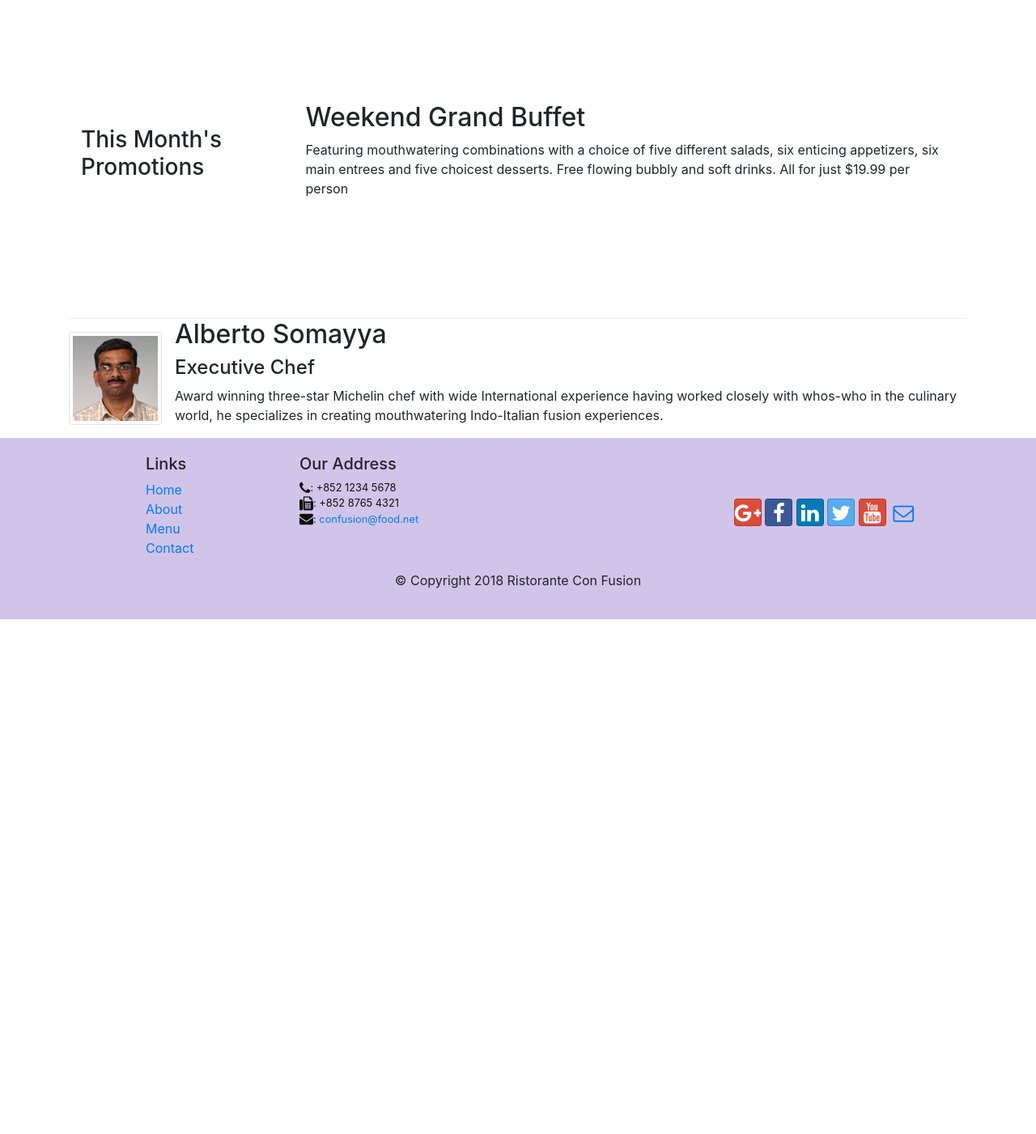
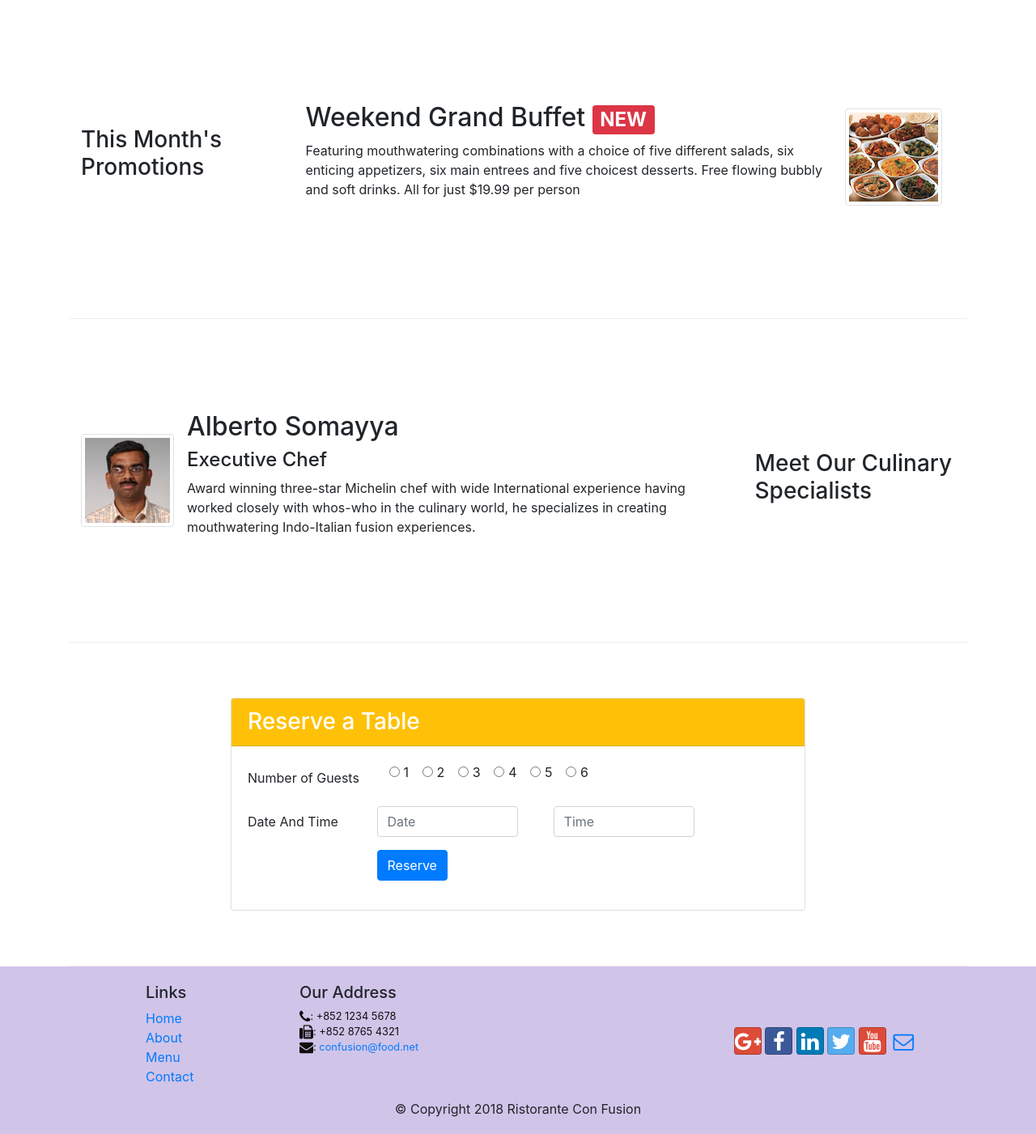
Before and after one commit to arpitsodani15/Bootstrap4, a website: page index.html in a window 1280 px wide. Shown: the part 740-2141 px from the top of the page at 81% size. Before the commit the page ends 1505 px from the top, so only its background shows below. Drawn offline with nearby package versions, Linux system fonts and the light colour scheme.

Commit message:
Assignment-2

```diff
--- a/index.html
+++ b/index.html
@@ -53,10 +53,13 @@
                     <h1>Ristorante con Fusion</h1>
                     <p>We take inspiration from the World's best cuisines, and create a unique fusion experience. Our lipsmacking creations will tickle your culinary senses!</p>
                 </div>
-                <div class="col-12 col-sm">
-                    <div class="col-12 col-sm align-self-center">
+                <div class="col-12 col-sm-3 row">
+                    <div class="col-12 col-sm-6 align-self-center">
                         <img src="img/logo.png" class="img-fluid">
                     </div>
+                </div>
+                <div class="col-12 col-sm-3 align-self-center btn btn-warning">
+                    <a href="#reserve_table" class="text-dark font-weight-bold">Reserve Table</a>
                 </div>
             </div>
         </div>
@@ -64,34 +67,52 @@
 
     <div class="container">
         <div class="row row-content align-items-center">
+            <div  class="col-12 col-sm-4 col-md-3 order-sm-last">
+                <h3>Our Lip Smacking Culinary Creations</h3>
+            </div>
+            <div class="col col-sm col-md order-sm-first">
                 <div class="media">
-                <img class="d-flex mr-3 img-thumbnail align-self-center"
-                        src="img/uthappizza.png" alt="Uthappizza">
+                    <img class="d-flex mr-3 img-thumbnail align-self-center "src="img/uthappizza.png" alt="Uthappizza">
                     <div class="media-body">
-                    <h2 class="mt-0">Uthappizza <span class="badge badge-danger">HOT</span> <span class="badge badge-pill badge-secondary">$4.99</span></h2>
+                        <h2 class="mt-0">Uthappizza
+                            <span class="badge badge-danger">HOT</span>
+                            <span class="badge badge-pill badge-secondary">$4.99</span>
+                        </h2>
                         <p class="d-none d-sm-block">A unique combination of Indian Uthappam (pancake) and
                             Italian pizza, topped with Cerignola olives, ripe vine
                             cherry tomatoes, Vidalia onion, Guntur chillies and
                             Buffalo Paneer.</p>
                     </div>
                 </div>
-
+            </div>
         </div>
 
 
         <div class="row row-content align-items-center">
-            <div  class="col-12 col-sm-4 col-md-3">
+
+            <div  class="col-12 col-sm-4 col-md-3 order-sm-first">
                 <h3>This Month's Promotions</h3>
             </div>
-            <div class="col col-sm col-md">
-                <h2>Weekend Grand Buffet</h2>
-                <p>Featuring mouthwatering combinations with a choice of five different salads, six enticing appetizers, six main entrees and five choicest desserts. Free flowing bubbly and soft drinks. All for just $19.99 per person </p>
+            <div class="col-12 col-sm col-md order-sm-last">
+                <div class="media">
+                    <div class="media-body">
+                        <h2 class="mt-0">Weekend Grand Buffet
+                            <span class="badge badge-danger rounded-corners">NEW</span>
+                        </h2>
+                        <p class="d-none d-sm-block">Featuring mouthwatering combinations with a choice of five different salads, six enticing appetizers, six main entrees and five choicest desserts. Free flowing bubbly and soft drinks. All for just $19.99 per person </p>
+                    </div>
+                    <img class="d-flex mr-3 img-thumbnail align-self-center" src="img/buffet.png" alt="Weekend Grand Buffet">
+                </div>
             </div>
         </div>
 
+        <div class="row row-content align-items-center">
+            <div  class="col-12 col-sm-4 col-md-3 order-sm-last">
+                <h3>Meet Our Culinary Specialists</h3>
+            </div>
+            <div class="col col-sm col-md order-sm-first">
                 <div class="media">
-            <img class="d-flex mr-3 img-thumbnail align-self-center"
-                    src="img/alberto.png" alt="Alberto Somayya">
+                    <img class="d-flex mr-3 img-thumbnail align-self-center" src="img/alberto.png" alt="Alberto Somayya">
                     <div class="media-body">
                         <h2 class="mt-0">Alberto Somayya</h2>
                         <h4>Executive Chef</h4>
@@ -102,6 +123,64 @@
                             </p>
                     </div>
                 </div>
+            </div>
+        </div>
+
+        <div class="row row-content align-items-center">
+            <div class="col-12 col-sm-8 offset-sm-2">
+                <div class="card" id="reserve_table">
+                    <h3 class="card-header bg-warning text-white">Reserve a Table</h3>
+                    <div class="card-body">
+                        <form>
+                            <div class="form-group row">
+                                <label class="col-form-label col-12 col-sm-3">Number of Guests</label>
+                                <div class="col-12 col-sm">
+                                    <div class="form-check form-check-inline">
+                                        <input class="form-check-input" type="radio" id="option1" value="option1">
+                                        <label class="form-check-label" for="option1">1</label>
+                                    </div>
+                                    <div class="form-check form-check-inline">
+                                        <input class="form-check-input" type="radio" id="option2" value="option2">
+                                        <label class="form-check-label" for="option2">2</label>
+                                    </div>
+                                    <div class="form-check form-check-inline">
+                                        <input class="form-check-input" type="radio" id="option3" value="option3">
+                                        <label class="form-check-label" for="option3">3</label>
+                                    </div>
+                                    <div class="form-check form-check-inline">
+                                        <input class="form-check-input" type="radio" id="option4" value="option4">
+                                        <label class="form-check-label" for="option4">4</label>
+                                    </div>
+                                    <div class="form-check form-check-inline">
+                                        <input class="form-check-input" type="radio" id="option5" value="option5">
+                                        <label class="form-check-label" for="option5">5</label>
+                                    </div>
+                                    <div class="form-check form-check-inline">
+                                        <input class="form-check-input" type="radio" id="option6" value="option6">
+                                        <label class="form-check-label" for="option6">6</label>
+                                    </div>
+                                </div>
+                            </div>
+                            <div class="form-group row">
+                                <label class="col-form-label col-12 col-sm-3">Date And Time</label>
+                                <div class="col-12 col-sm">
+                                    <div class="form group row">
+                                        <input type="text" class="form-control col-12 col-sm-4" id="date" name="date" placeholder="Date">
+                                        <input type="text" class="form-control col-12  col-sm-4 offset-sm-1" id="time" name="time" placeholder="Time">
+                                    </div>
+                                </div>
+                            </div>
+                            <div class="form-group row">
+                                <div class="offset-sm-3 col-12 col-sm-9 pl-0">
+                                    <button type="submit" class="btn btn-primary">Reserve</button>
+                                </div>
+                            </div>
+                        </form>
+                    </div>
+                </div>
+            </div>
+        </div>
+
 
     </div>
 
```
Lines whose indentation alone changed are shown as unchanged.
